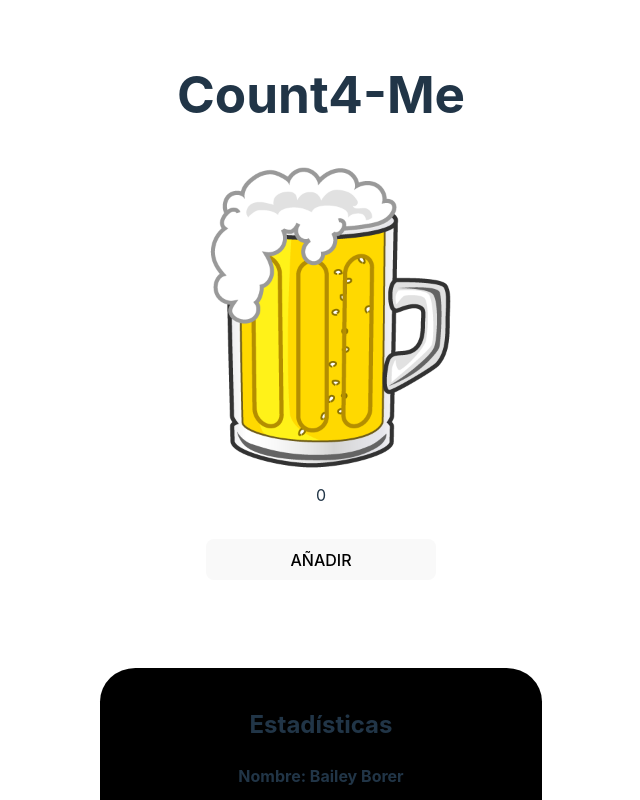
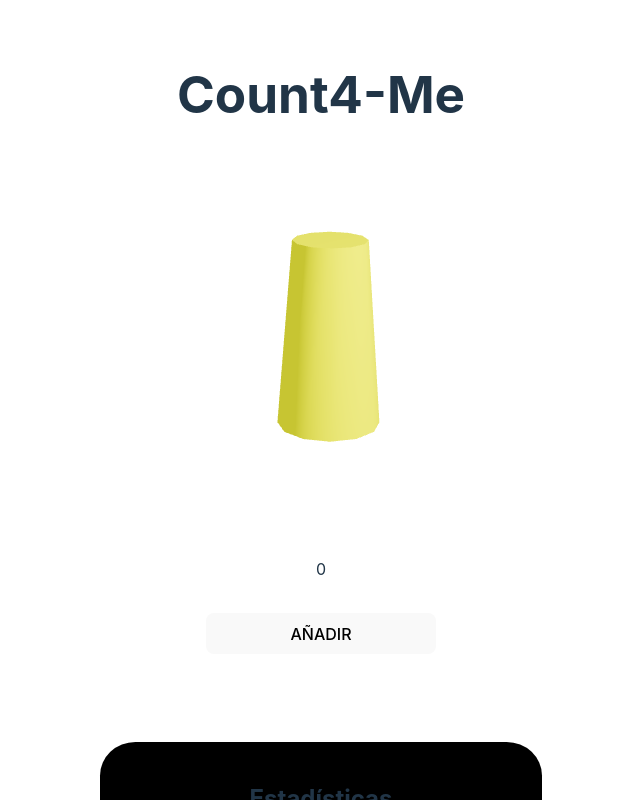
Before and after one commit to miguelbanos95/Countify, a React (Vite) app: page / in a window 1280 px wide. Shown: the top 800 px of the page, without its empty margins (319-959 px from the left). Built offline with nearby package versions, Linux system fonts and the light colour scheme.

Commit message:
first step modeling beer3d

```diff
--- a/package.json
+++ b/package.json
@@ -9,6 +9,8 @@
     "preview": "vite preview"
   },
   "dependencies": {
+    "@react-three/drei": "^9.60.0",
+    "@react-three/fiber": "^8.12.0",
     "react": "^18.2.0",
     "react-dom": "^18.2.0",
     "three": "^0.150.1"
--- a/src/App.jsx
+++ b/src/App.jsx
@@ -1,16 +1,20 @@
-import { useEffect, useState } from 'react'
+import { OrbitControls } from '@react-three/drei'
+import { Canvas } from '@react-three/fiber'
+import { useEffect, useRef, useState } from 'react'
 import './App.css'
 import cerveza from './assets/images/cerveza.png'
+import Beer3D from './components/Beer3D'
 import { useBloodAlcohol } from './hooks/useBloodAlcohol'
 // import { useAge } from './hooks/useAge'
 // import users from './mocks/users.json'
 import { getRandomUser } from './services/randomUsers'
 // import { saveBeersToStorage, resetGameStorage } from './logic/storage'
 
-function App () {
+function App() {
   const [count, setCount] = useState(0)
   const [randomUser, setRandomUser] = useState([])
   const { alcoholemicRate } = useBloodAlcohol({ randomUser })
+  const canvasRef = useRef(null)
   // const { age, getAge } = useAge({ randomUser })
 
   useEffect(() => {
@@ -52,7 +56,16 @@ function App () {
       <main>
         <section>
           <div>
-            <img id='mainBeer' src={cerveza} alt='beer' />
+            <Canvas
+              ref={canvasRef}
+              camera={{ position: [0, 10, 30], fov: 20 }}
+              style={{ width: '30vw', height: '50vh' }}>
+              <OrbitControls />
+              <ambientLight intensity={0.5} />
+              <pointLight position={[10, 10, 10]} />
+              <Beer3D />
+            </Canvas>
+            {/* <img id='mainBeer' src={cerveza} alt='beer' /> */}
           </div>
           <div>
             {count && <div className='mn-counter'>{count}</div>}
--- /dev/null
+++ b/src/components/Beer3D.jsx
@@ -0,0 +1,30 @@
+
+import { Box, Cylinder } from '@react-three/drei';
+import * as THREE from 'three';
+
+
+
+const Beer = () => {
+
+    return (
+        <mesh >
+            <Box args={[0.3, 0.3, 2]} position={[1, 0, -0.15]}>
+                <meshStandardMaterial attach="material" color="green" />
+            </Box>
+            <Cylinder args={[0.9, 1.3, 5, 12]} position={[1, 1, 1]}>
+                <meshStandardMaterial attach="material" opacity={0.9} color="red" />
+            </Cylinder>
+            <Cylinder args={[1, 1.4, 5.1, 12.1]} position={[1, 1, 1]}>
+                <meshStandardMaterial attach="material" opacity={0.2} color="yellow" />
+            </Cylinder>
+            <Box args={[0.3, 2, 0.3]} position={[1, 1, -1]}>
+                <meshStandardMaterial attach="material" color="green" />
+            </Box>
+            <Box args={[0.3, 0.3, 2]} position={[1, 2, -0.15]}>
+                <meshStandardMaterial attach="material" color="green" />
+            </Box>
+        </mesh>
+    );
+}
+
+export default Beer
```
Also changed, not shown: 1 other file (tests, documents, lock files or other folders).
